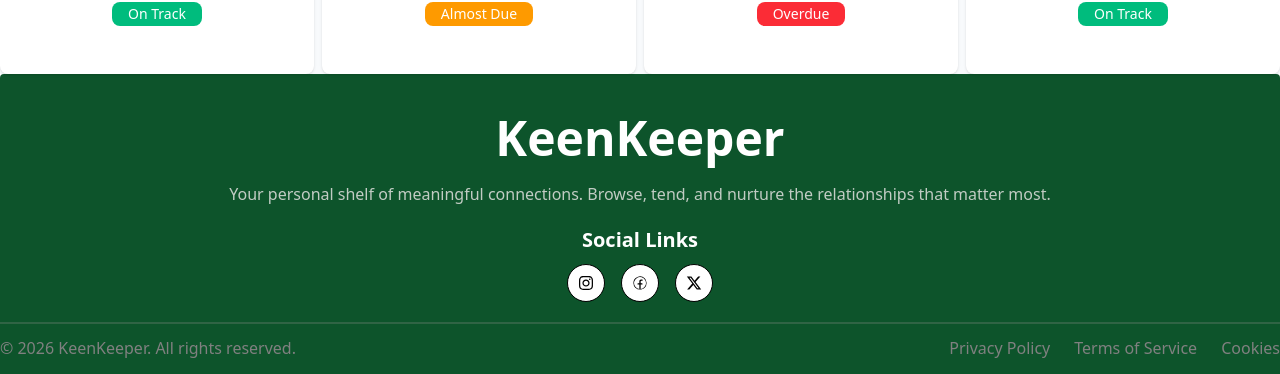
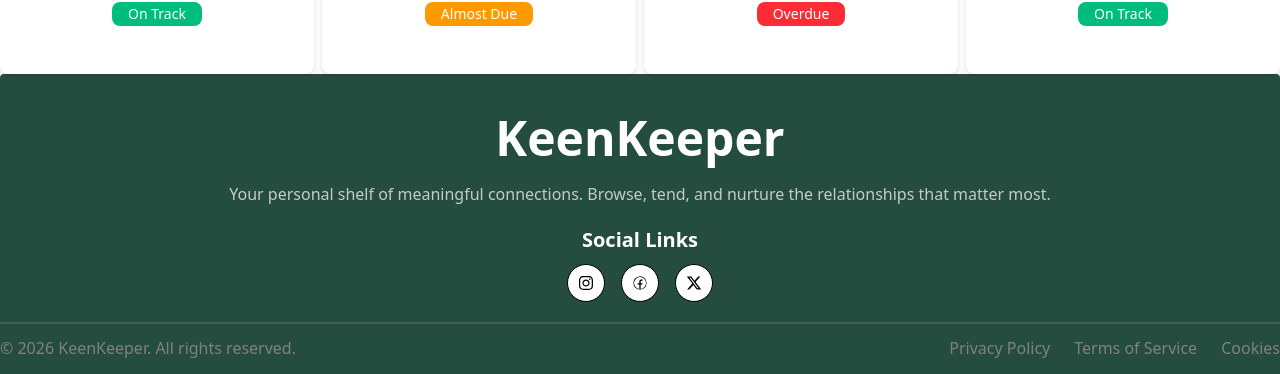
Before and after one commit to SAHIDUL-ISLAM/KeenKeeper, a Next.js app: page / in a window 1280 px wide. Shown: the part 1399-1773 px from the top of the page. Built offline with nearby package versions, Linux system fonts and the light colour scheme.

Commit message:
change footer color

```diff
--- a/src/components/Footer.jsx
+++ b/src/components/Footer.jsx
@@ -6,7 +6,7 @@ import { FaXTwitter } from 'react-icons/fa6';
 
 const Footer = () => {
     return (
-        <footer className=" footer-horizontal footer-center bg-green-900  rounded pt-10 pb-5 text-white ">
+        <footer className=" footer-horizontal footer-center bg-[#244D3F]  rounded pt-10 pb-5 text-white ">
             <div className='max-w-10xl m-auto space-y-5'>
             <h1 className='text-3xl sm:text-5xl font-bold'>KeenKeeper</h1>
             <p className='text-[#efeaeacc]'>
--- a/src/components/SinglePage.jsx
+++ /dev/null
@@ -1,11 +0,0 @@
-import React from 'react';
-
-const SinglePage = () => {
-    return (
-        <div>
-
-        </div>
-    );
-};
-
-export default SinglePage;
```
